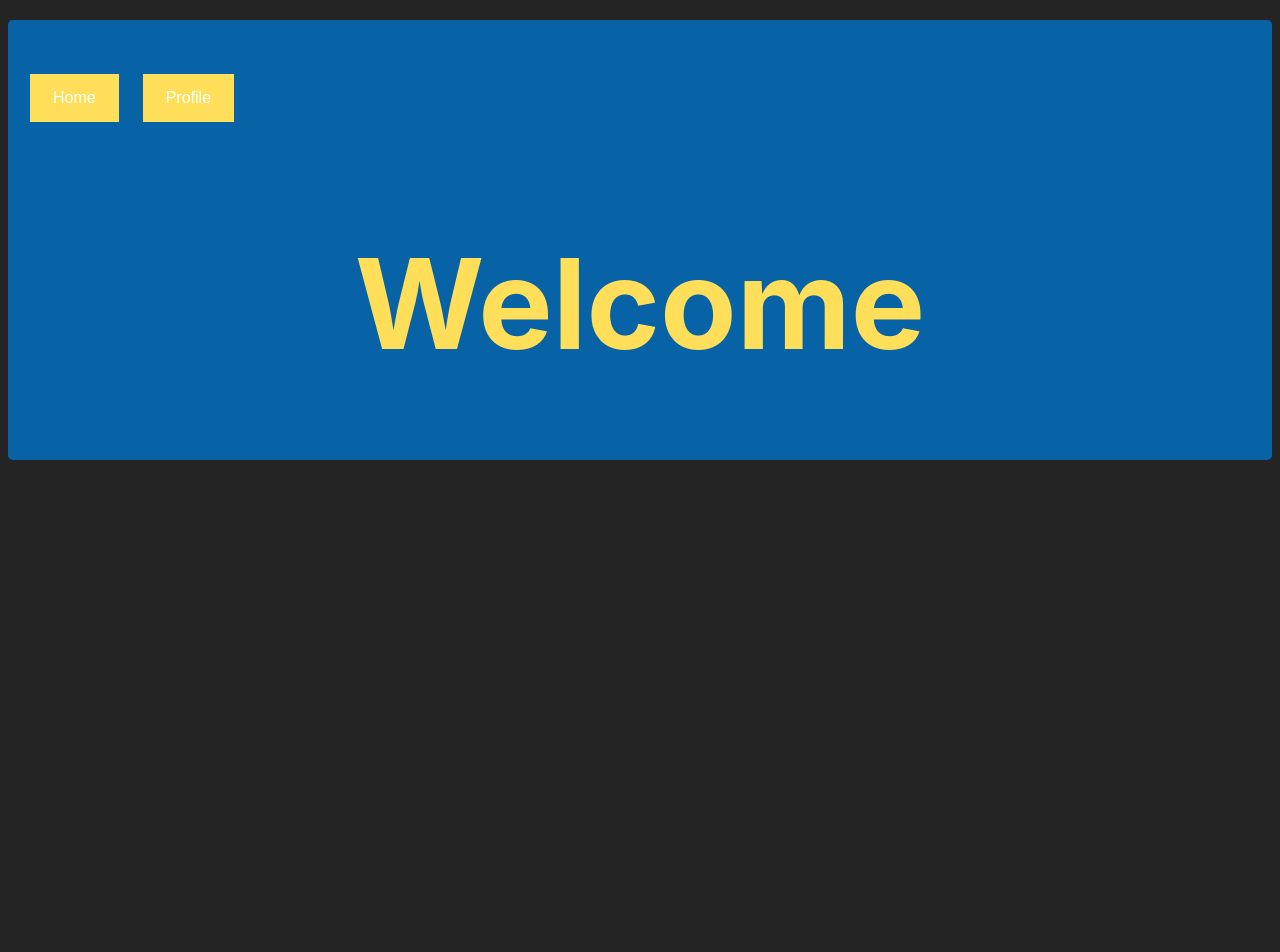
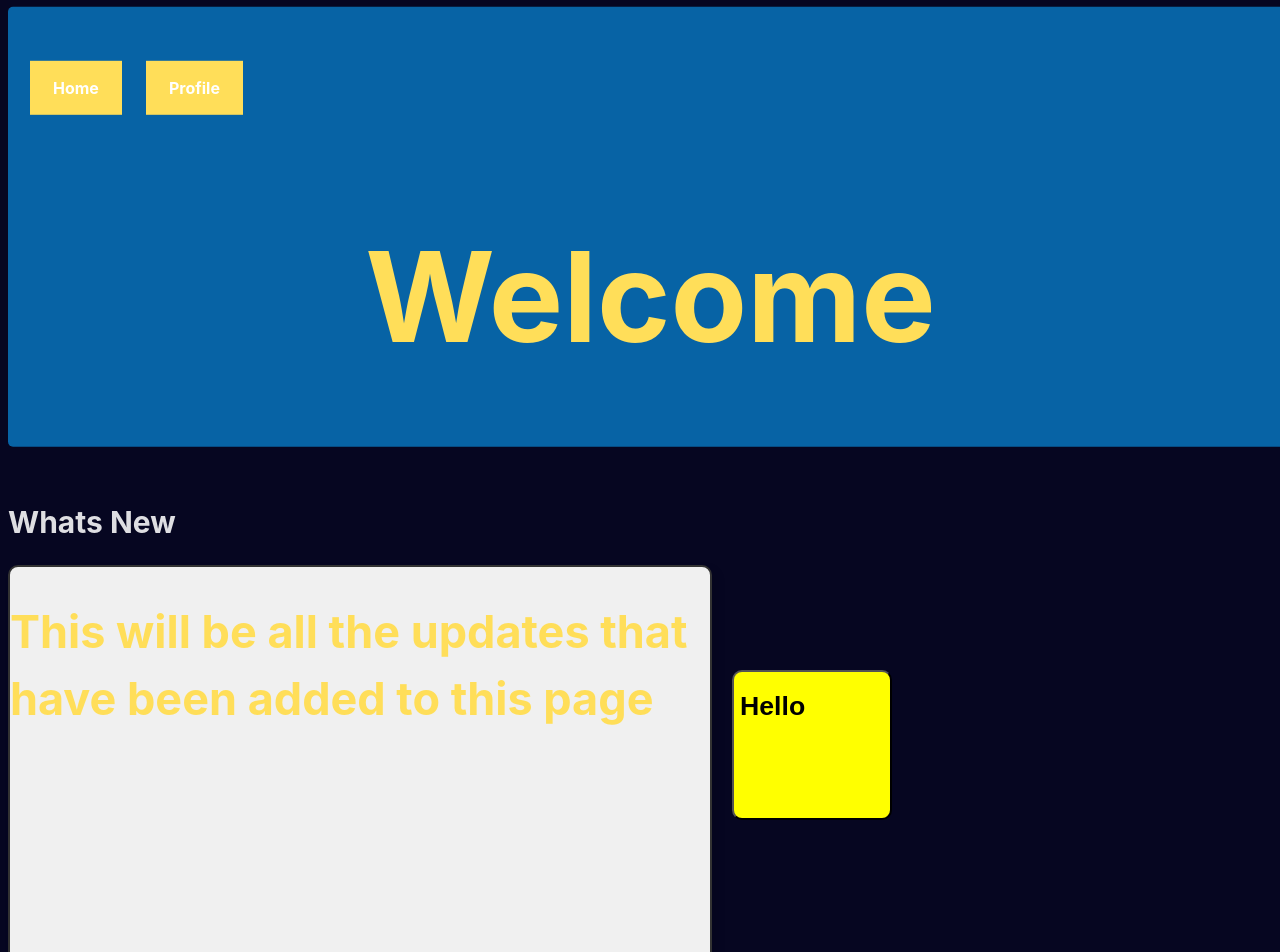
Before and after one commit to MaxVexe/BugTracker, a React (Vite) app: page / in a window 1280 px wide. Shown: the top 952 px of the page. Before the commit the page ends 800 px from the top, so only its background shows below. Built offline with nearby package versions, Linux system fonts and the light colour scheme.

Commit message:
Moved Files to pages, created achieveCards and currently working on filter for Progression

```diff
--- a/src/App.jsx
+++ b/src/App.jsx
@@ -1,5 +1,6 @@
 import Home from "./pages/Home"
 import About from "./pages/About"
+import Progression from "./pages/Progression"
 import { BrowserRouter, Route, Routes } from "react-router-dom"
 
 function App() {
@@ -11,6 +12,7 @@ function App() {
       <Routes>
         <Route path="/" element = {<Home />}></Route>
         <Route path="About" element = {<About />}></Route>
+        <Route path="Progress" element = {<Progression />}></Route>
       </Routes>
     </BrowserRouter>
 
--- /dev/null
+++ b/src/componets/AchieveCard.jsx
@@ -0,0 +1,38 @@
+function AchieveCard(){
+    const boxS = {
+
+        background: "Yellow",
+        borderRadius: "10px",
+        width: "160px",
+        height: "150px",
+        display: "flex",
+        textColor:"black",
+    }
+
+    const popUp = {
+        position: "fixed",
+        zIndex: "1",
+        left: "0",
+        top: "0",
+        width: "100%",
+        height: "100%",
+        overflow:"auto",
+        backgroundColor: "rgba(0,0,0,0.4)",
+        display: "none",
+    }
+
+   function handleClick(){
+        console.log("Temp Give more Detail")
+
+   }
+
+    return(
+        <>
+        <button onClick={handleClick} style={boxS}>
+            <h1>Hello</h1>
+        </button>
+        </>
+    );
+}
+
+export default AchieveCard
--- /dev/null
+++ b/src/componets/Card.jsx
@@ -0,0 +1,44 @@
+
+
+function Card(props){
+
+
+
+
+    const box = {
+            width: "700px",
+            height: "500px",
+            backgroundColor: "#f0f0f0",
+            border: "2px solid #333",
+            borderRadius: "10px",
+            boxShadow: "5px 5px 10px rgba(0, 0, 0, 0.1)",
+
+            // position: "absolute",
+            // top: "85%",
+            // left: "80%",
+            // transform: "translate(-50%, -50%)",
+    }
+    const textColors = {
+        fontSize:"45px",
+        color:"#FFDE59",
+       }
+
+
+    return(
+        <>
+            <div className="Bottom Halve" style={{ display: 'inline-block' }}>
+            <h1>Whats New</h1>
+                <div className="Box" style={box}>
+                    <h1 style={textColors}>This will be all the updates that have been added to this page</h1>
+                </div>
+            </div>
+            <div style={{ display: 'inline-block' , margin  :"20px"}}>
+                {props.cardCom}
+            </div>
+
+
+    </>
+    );
+}
+
+export default Card
--- a/src/Header.jsx
+++ b/src/componets/Header.jsx
@@ -1,6 +1,3 @@
-import { colors } from "@mui/material"
-
-
 function Header(){
     const buttonStyle = {
         backgroundColor: "#FFDE59",
@@ -14,13 +11,15 @@ function Header(){
         margin: "4px 2px",
         cursor: "pointer",
     }
-
-
     const root = {
         backgroundColor:"#0763A5",
         height: '50vh',
+        top: "0",
         padding: '20px',
+        transform:"translateY(-3%)",
+
         borderRadius: '5px',
+        width : "98.5%",
     }
     const title = {
         fontSize:"125px",
@@ -43,10 +42,10 @@ function Header(){
                 <ul style={ul}>
                     <div style={ulli}>
                     <li style={ulli} >
-                        <input style ={buttonStyle} type="button" onClick="location.href='/';" value="Home" />
+                         <a style={buttonStyle} href="progress">Home</a>
                     </li>
                     <li style={ulli}>
-                        <button style={buttonStyle}>Profile</button>
+                        <a style={buttonStyle} href="about">Profile</a>
                     </li>
                     </div>
                 </ul>
--- a/src/index.css
+++ b/src/index.css
@@ -5,7 +5,7 @@
 
   color-scheme: light dark;
   color: rgba(255, 255, 255, 0.87);
-  background-color: #242424;
+  background-color: #060621;
   font-size: 15px;
   font-synthesis: none;
   text-rendering: optimizeLegibility;
--- a/src/pages/Home.jsx
+++ b/src/pages/Home.jsx
@@ -1,9 +1,14 @@
-import Header from "../Header";
-import Footer from "../Footer";
+import Header from "../componets/Header";
+import Footer from "../componets/Footer";
+import Card from "../componets/Card";
+import AchieveCard from "../componets/AchieveCard"
+
+
+
 function Home(){
     return(<>
         <Header />
-        <Footer />
+        <Card cardCom = {<AchieveCard />}/>
         </>
     )
 }
--- /dev/null
+++ b/src/pages/Progression.jsx
@@ -0,0 +1,53 @@
+import React from 'react';
+import { useState } from 'react';
+// Assuming progressList is obtained from the mapping in the previous code
+
+const Progression = () => {
+    // Your achievement list array
+    const achievementList = [
+        { key: 1, information: { title: "object 1", progresses: 1 } },
+        { key: 2, information: { title: "object 2", progresses: 2 } },
+        { key: 3, information: { title: "object 3", progresses: 1 } }
+    ];
+
+    // Transforming your achievementList into progressList with key and information
+    let progressList = achievementList.map((obj) => {
+        // Extracting key and information directly from each object in achievementList
+        const { key, information } = obj;
+        // Returning an object containing both key and information
+        return { key, ...information };
+    });
+
+    const [search,setSearch] = useState("")
+
+    function filterSearching(event){
+        setSearch(event.target.value);
+    }
+
+    return (
+        <>
+        <div>
+            <h1>Progress List</h1>
+            <input value={search} onChange={filterSearching}></input>
+
+
+            <ul>
+
+                {/* Mapping over progressList and rendering list items */}
+
+                {progressList.map(item => (
+                    <li key={item.key}>
+                        {/* Rendering title and progresses for each item */}
+                        {item.title} - Progress: {item.progresses}
+                    </li>
+                ))}
+            </ul>
+
+
+        </div>
+
+        </>
+    );
+};
+
+export default Progression;
```
Also changed, not shown: src/Card.jsx (deleted, +0 -20 lines), src/componets/Footer.jsx (renamed from src/Footer.jsx).
